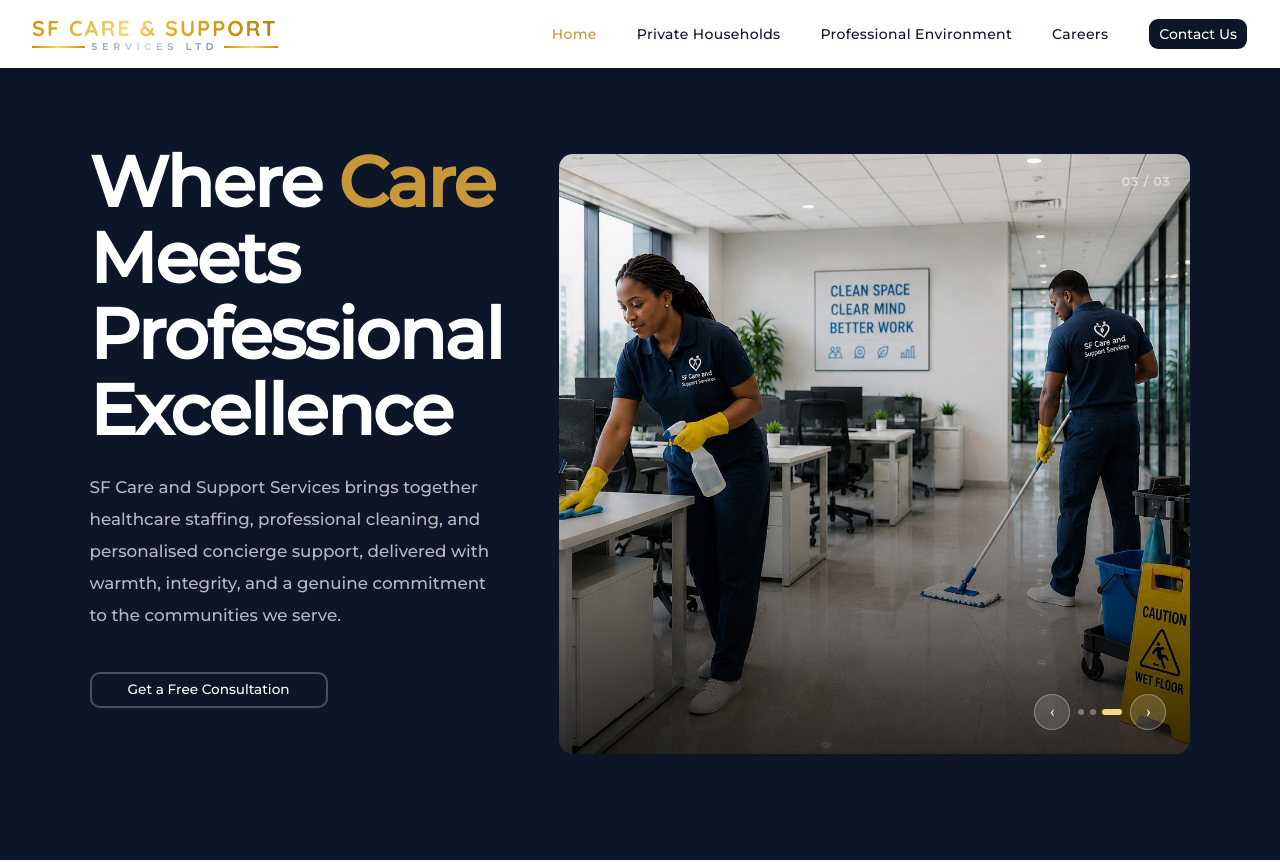
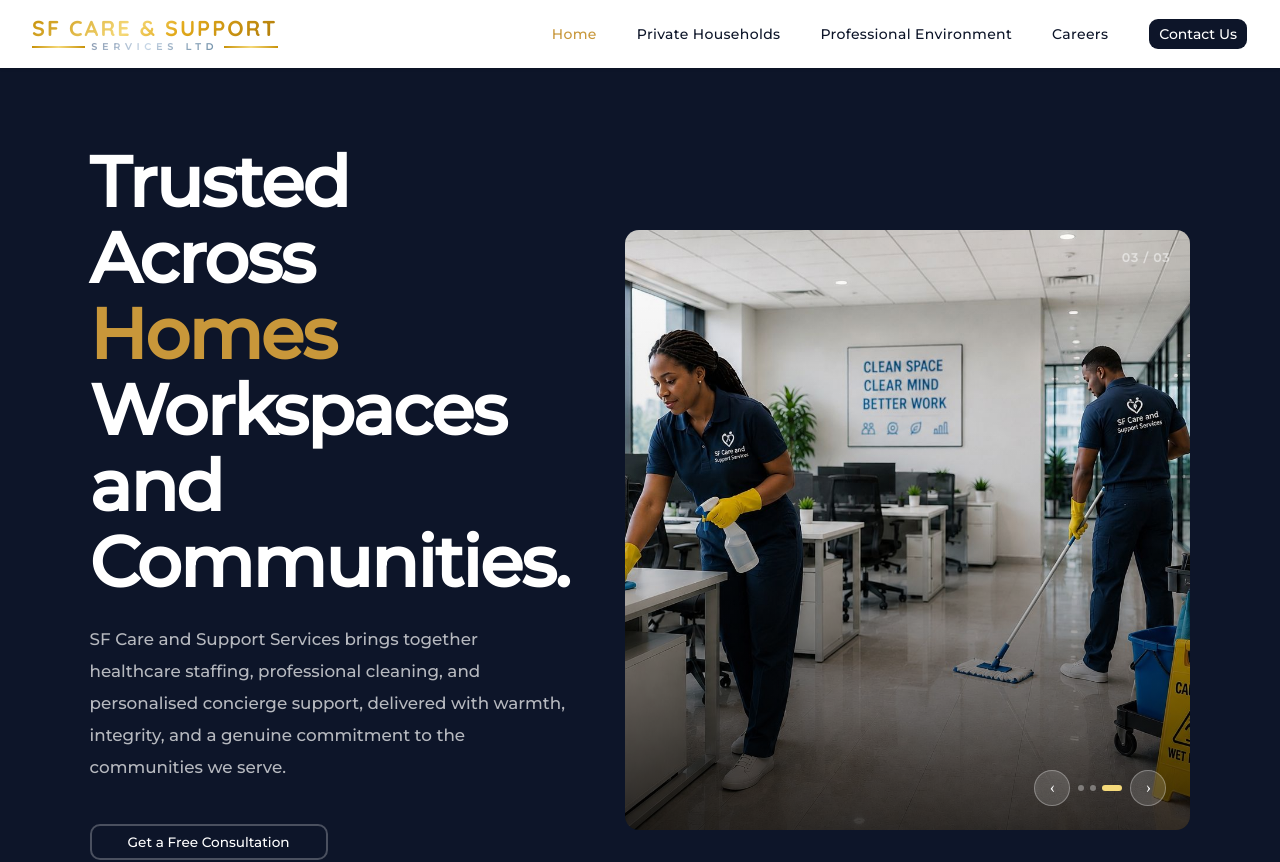
Before and after one commit to theNubiadev/sfcssl, a Next.js app: page / in a window 1280 px wide. Shown: the top 862 px of the page. Built offline with nearby package versions, Linux system fonts and the light colour scheme.

Commit message:
style: Update header text for clarity and emphasis on trust in homes and communities

```diff
--- a/app/page.tsx
+++ b/app/page.tsx
@@ -204,9 +204,10 @@ export default function Home() {
           {/* ── Left: copy ── */}
           <div className="flex-1 max-w-2xl">
             <h1 className="font-mont text-[clamp(3rem,5.5vw,5rem)] font-bold leading-[1.08] text-white mb-6 tracking-tight">
-              Where <em className="text-sub not-italic">Care</em> Meets
+              Trusted Across <em className="text-sub not-italic">Homes</em>
               <br />
-              Professional Excellence
+              Workspaces and Communities.
+
             </h1>
 
             <p className="text-[1.05rem] font-mont text-white/70 leading-[1.9] max-w-xl mb-10">
```
